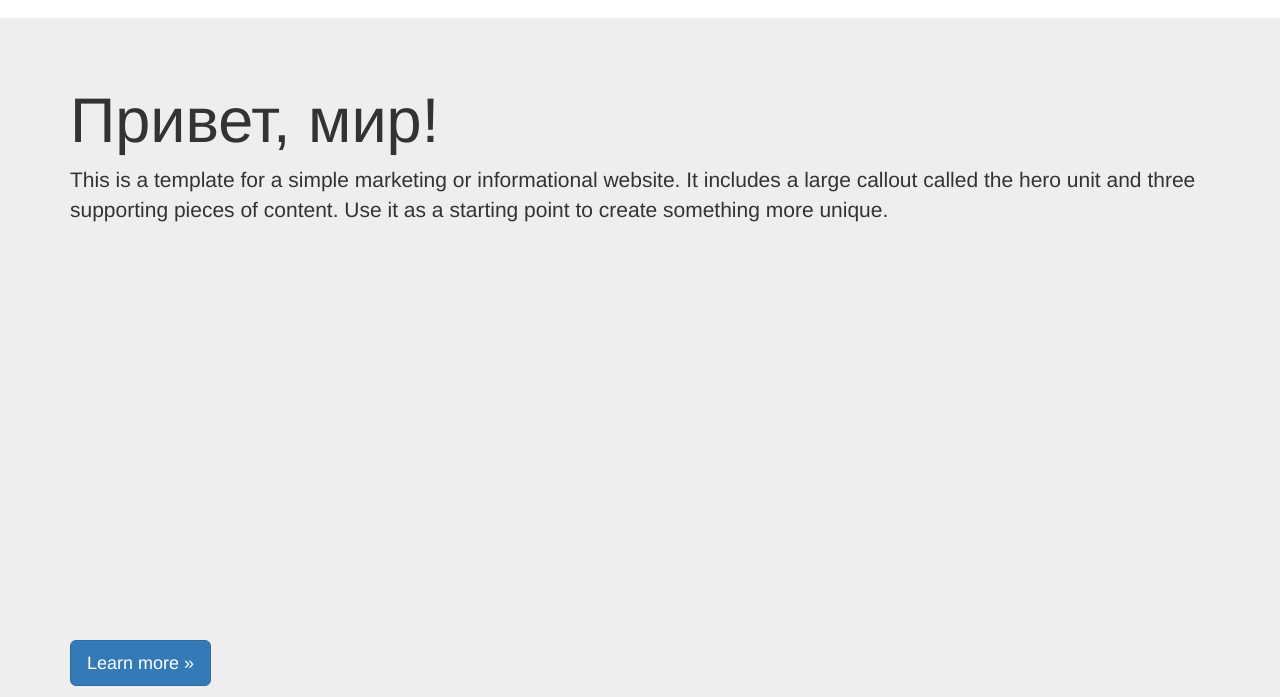
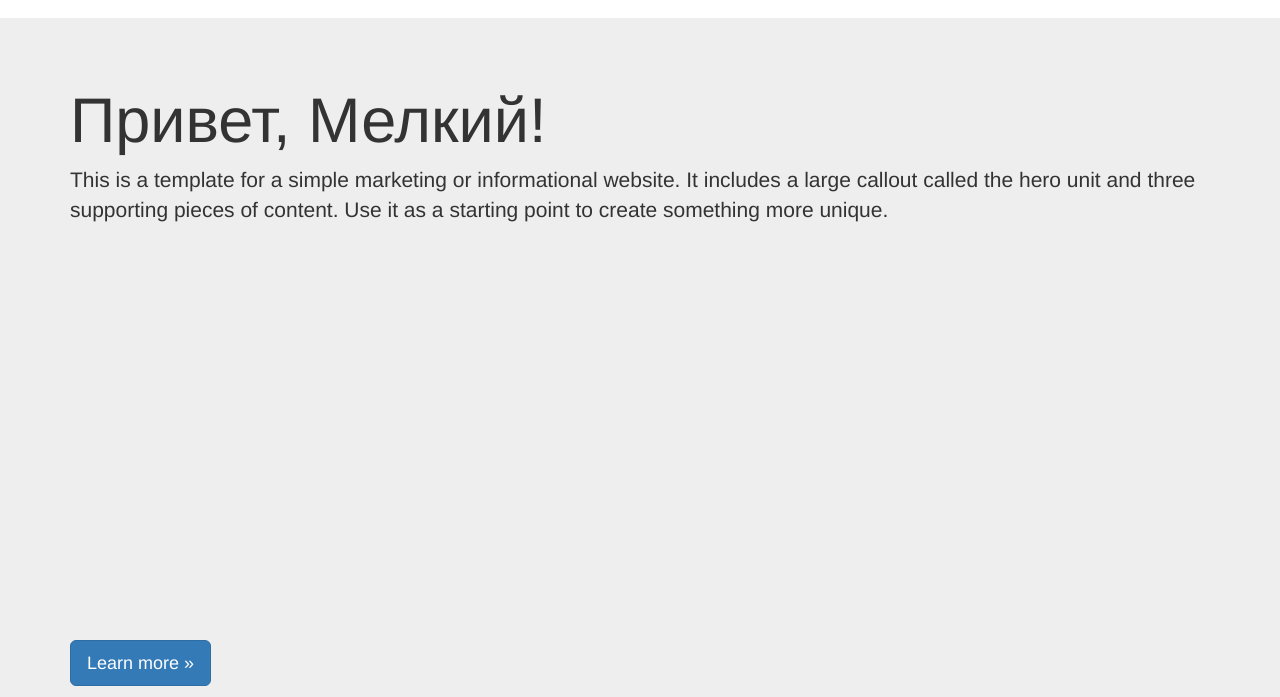
Before and after one commit to arbuzich/arbuzich.github.io, a plain HTML site: page index.html in a window 1280 px wide. Shown: the part 103-800 px from the top of the page. Drawn offline with nearby package versions, Linux system fonts and the light colour scheme.

Commit message:
Update index.html

```diff
--- a/index.html
+++ b/index.html
@@ -95,7 +95,7 @@
     <!-- Main jumbotron for a primary marketing message or call to action -->
     <div class="jumbotron">
       <div class="container">
-        <h1>Привет, мир!</h1>
+        <h1>Привет, Мелкий!</h1>
         <p>This is a template for a simple marketing or informational website. It includes a large callout called the hero unit and three supporting pieces of content. Use it as a starting point to create something more unique.</p>
         <div id="map" style="width: 600px; height: 400px"></div>
         <p><a class="btn btn-primary btn-lg">Learn more &raquo;</a></p>
```
